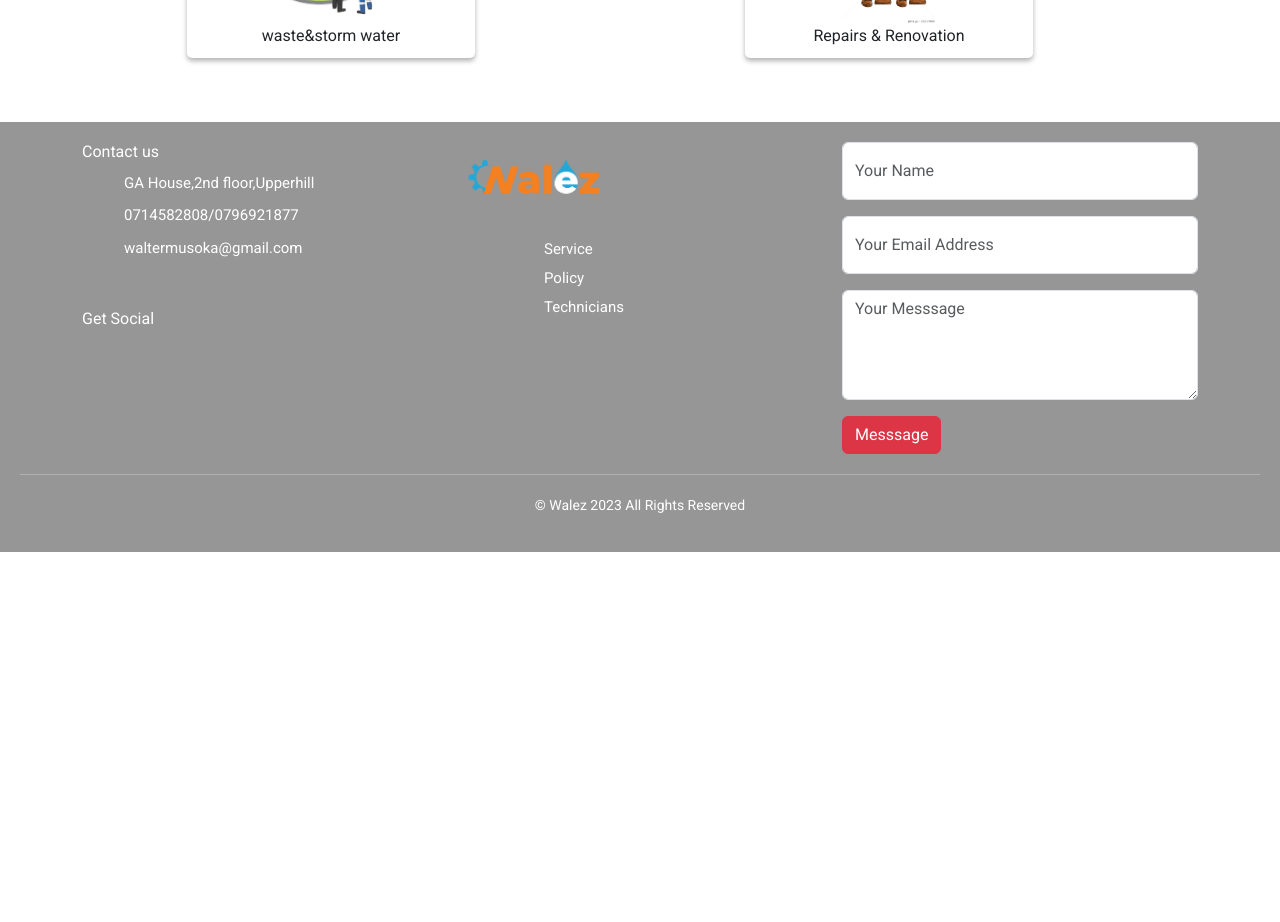
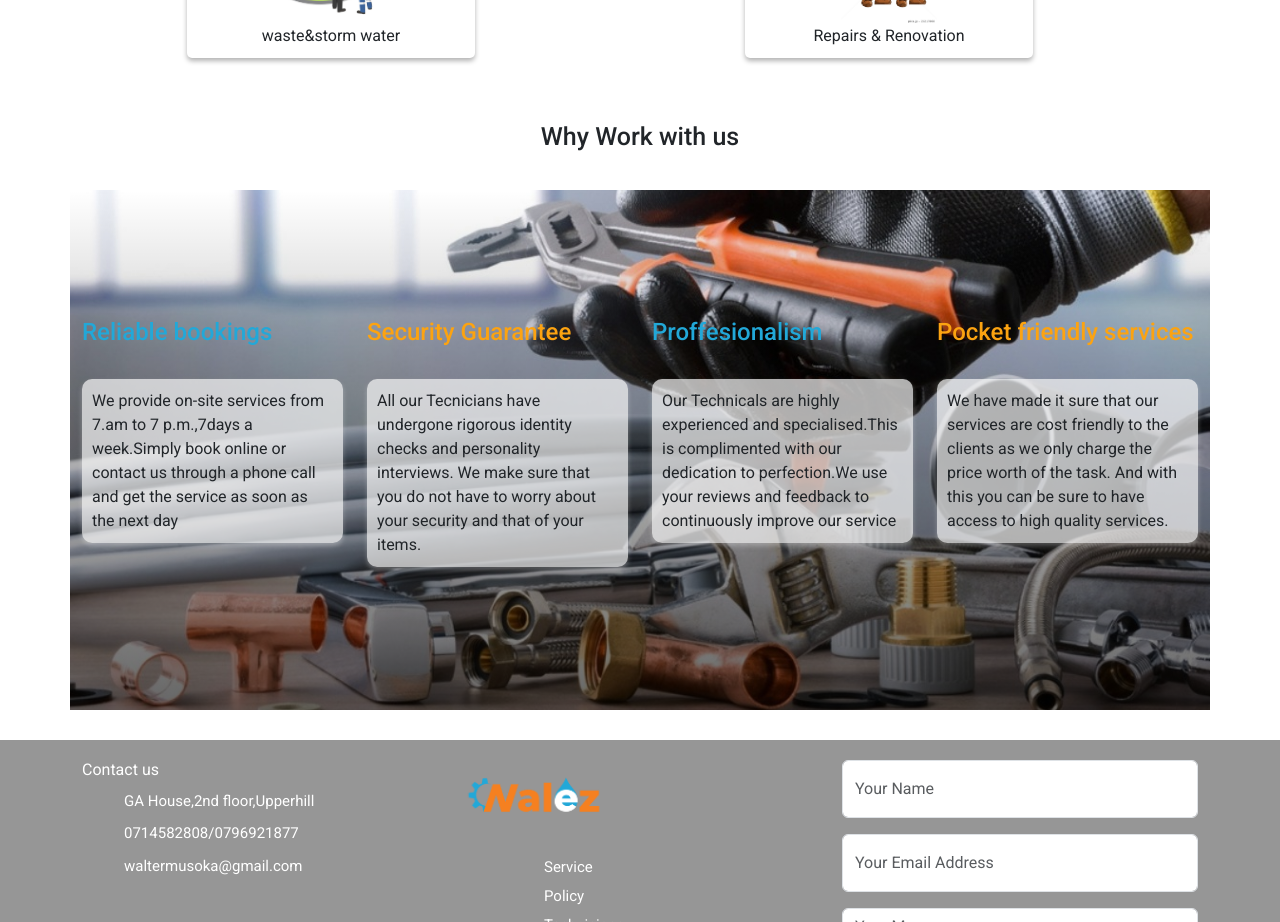
Before and after one commit to Manenomyk/Walez-Plumbing, a React (Create React App) app: page / in a window 1280 px wide. Shown: the part 1740-2662 px from the top of the page. Before the commit the page ends 2292 px from the top, so only its background shows below. Built offline with nearby package versions, Linux system fonts and the light colour scheme.

Commit message:
why section

```diff
--- a/src/Pages/Home/Home.css
+++ b/src/Pages/Home/Home.css
@@ -202,6 +202,36 @@ body{
 
 
 
+.whyus{
+    height: 65vh;
+    width: auto;
+    background-repeat: no-repeat;
+    background-size: cover;
+    background-position: center;
+    display: flex;
+    justify-content: center;
+    align-items: center;
+    background-image: linear-gradient(rgba(0,0,0,0), rgba(0,0,0,0.6)), url(/src/Assets/tools.jpg);
+}
+.whyhead{
+    color:#22a8d8;
+    margin-bottom: 2rem;
+}
+.whyhead1{
+    color:#fca311;
+    margin-bottom: 2rem;
+}
+
+.contentt{
+    background-color: rgb(247, 247, 247, 0.7);
+    padding: 10px;
+    border-radius: 10px;
+    box-shadow: 0 3px 5px rgba(255, 255, 255, 0.3);
+}
+
+
+
+
 
 .contact{
     background-color: #969696;
--- a/src/Pages/Home/Home.js
+++ b/src/Pages/Home/Home.js
@@ -77,20 +77,21 @@ function Home() {
                 Quality and Expertise at your Dispposal
               </h3>
               <p>
-                We are a reknown blumbing company that prides itself <br/>
-                 in not only the quality we deliver but also in the expertises  <br />
-                 in service delivery.
-
+                We are a reknown blumbing company that prides itself <br />
+                in not only the quality we deliver but also in the expertises{" "}
+                <br />
+                in service delivery.
               </p>
               <p className="mb-4">
-                Our quest as a company is for satisfaction to our clients through<br/>
-                 efficiency and quality srvice delivery. With out team of well trained <br />
-                 experts, our clients can rest be assured of nothing but the best.
-
+                Our quest as a company is for satisfaction to our clients
+                through
+                <br />
+                efficiency and quality srvice delivery. With out team of well
+                trained <br />
+                experts, our clients can rest be assured of nothing but the
+                best.
               </p>
-              <div className="btn btn-primary">
-                Reach Out
-              </div>
+              <div className="btn btn-primary">Reach Out</div>
             </hom.Col>
             <hom.Col lg={5} className="mx-auto mb-5">
               <hom.Image
@@ -153,10 +154,59 @@ function Home() {
           </hom.Container>
           <div className="service-icons"></div>
         </div>
+      </div>
 
-        {/* <hom.Container className="courel">
+      <div className="serv">
+        <div className="services" id="learnmore">
+          <h2>Why Work with us</h2>
 
-        </hom.Container> */}
+          <div
+            style={{
+              paddingBottom: "30px",
+              position: "relative",
+            }}
+          ></div>
+          <div className="whysection">
+          <hom.Container className="whyus">
+            <hom.Row>
+              <hom.Col lg={3} className="mx-auto mb-3">
+                <h4 className="whyhead">Reliable bookings</h4>
+                <div className="contentt">
+                  We provide on-site services from 7.am to 7 p.m.,7days a
+                  week.Simply book online or contact us through a phone call and
+                  get the service as soon as the next day
+                </div>
+              </hom.Col>
+              <hom.Col lg={3} className="mx-auto mb-3">
+                <h4 className="whyhead1">Security Guarantee</h4>
+                <div className="contentt">
+                  All our Tecnicians have undergone rigorous identity checks and
+                  personality interviews. We make sure that you do not have to
+                  worry about your security and that of your items.
+                </div>
+              </hom.Col>
+              <hom.Col lg={3} className="mx-auto mb-3">
+                <h4 className="whyhead">Proffesionalism</h4>
+                <div className="contentt">
+                  Our Technicals are highly experienced and specialised.This is
+                  complimented with our dedication to perfection.We use your
+                  reviews and feedback to continuously improve our service
+                </div>
+              </hom.Col>
+              <hom.Col lg={3} className="mx-auto mb-3">
+                <h4 className="whyhead1">Pocket friendly services</h4>
+                <div className="contentt">
+                  We have made it sure that our services are cost friendly to
+                  the clients as we only charge the price worth of the task. And
+                  with this you can be sure to have access to high quality
+                  services.
+                </div>
+              </hom.Col>
+            </hom.Row>
+          </hom.Container>
+          </div>
+
+        </div>
       </div>
 
       <div className="contact">
```
Also changed, not shown: src/Assets/tools.jpg (added).
